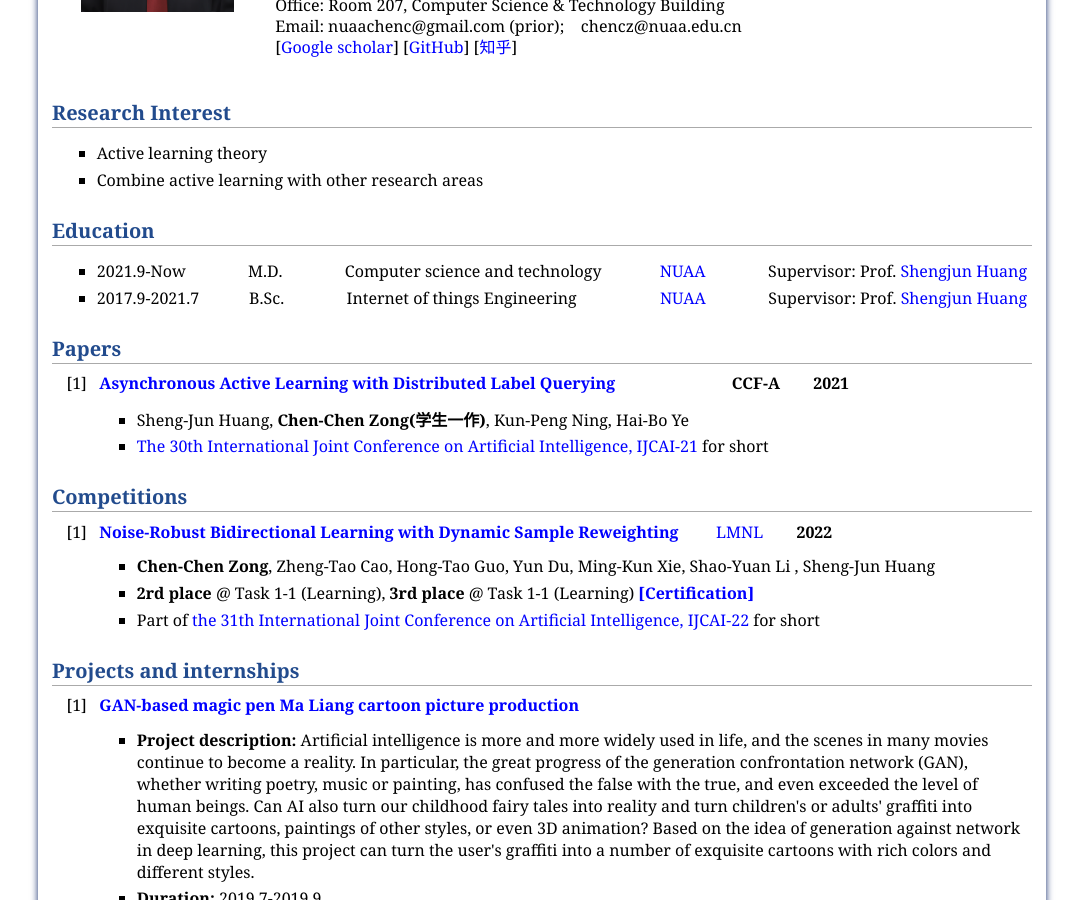
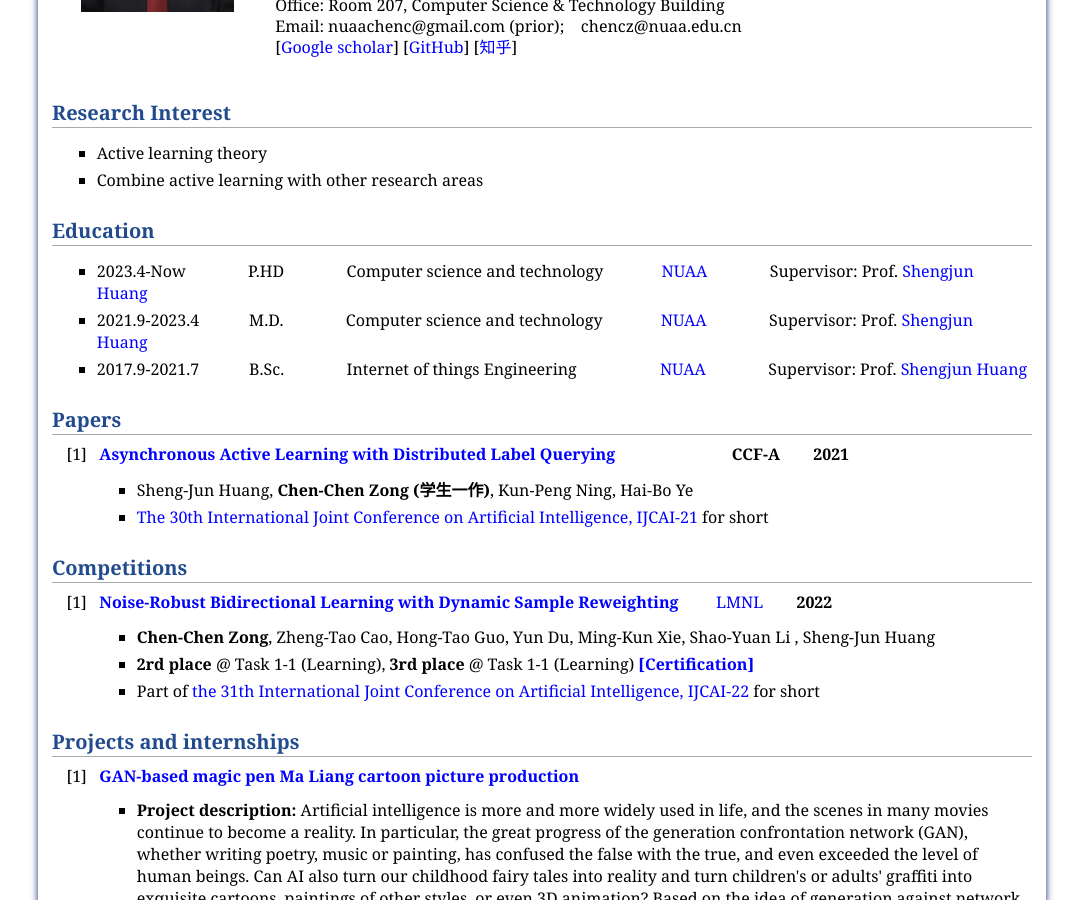
Before and after one commit to ioter-chen/Links_Z.github.io, a Jekyll site: the page index.html, which Jekyll copies as it is, in a window 1280 px wide and 900 px high, scrolled down 330 px. Shown: the whole window, without its empty margins (98-1181 px from the left). Built offline with Jekyll 4.4.1, drawn with Linux system fonts in a browser that asks for light colours.

Commit message:
Update index.html

```diff
--- a/index.html
+++ b/index.html
@@ -89,7 +89,8 @@ Email: nuaachenc@gmail.com (prior); &nbsp;&nbsp; chencz@nuaa.edu.cn <br />
 <A NAME="Education"><h2>Education</h2></A>
 
 <ul>
-    <li>2021.9-Now &nbsp;&nbsp;&nbsp;&nbsp;&nbsp;&nbsp;&nbsp;&nbsp;&nbsp;&nbsp;&nbsp;&nbsp;&nbsp; M.D. &nbsp;&nbsp;&nbsp;&nbsp;&nbsp;&nbsp;&nbsp;&nbsp;&nbsp;&nbsp;&nbsp;&nbsp;&nbsp; Computer science and technology&nbsp;&nbsp;&nbsp;&nbsp;&nbsp;&nbsp;&nbsp;&nbsp;&nbsp;&nbsp;&nbsp;&nbsp;&nbsp; <a href="https://www.nuaa.edu.cn/">NUAA</a> &nbsp;&nbsp;&nbsp;&nbsp;&nbsp;&nbsp;&nbsp;&nbsp;&nbsp;&nbsp;&nbsp;&nbsp;&nbsp; Supervisor: Prof. <a href="http://parnec.nuaa.edu.cn/huangsj/">Shengjun Huang</a> </li>
+    <li>2023.4-Now &nbsp;&nbsp;&nbsp;&nbsp;&nbsp;&nbsp;&nbsp;&nbsp;&nbsp;&nbsp;&nbsp;&nbsp;&nbsp; P.HD &nbsp;&nbsp;&nbsp;&nbsp;&nbsp;&nbsp;&nbsp;&nbsp;&nbsp;&nbsp;&nbsp;&nbsp;&nbsp; Computer science and technology&nbsp;&nbsp;&nbsp;&nbsp;&nbsp;&nbsp;&nbsp;&nbsp;&nbsp;&nbsp;&nbsp;&nbsp;&nbsp; <a href="https://www.nuaa.edu.cn/">NUAA</a> &nbsp;&nbsp;&nbsp;&nbsp;&nbsp;&nbsp;&nbsp;&nbsp;&nbsp;&nbsp;&nbsp;&nbsp;&nbsp; Supervisor: Prof. <a href="http://parnec.nuaa.edu.cn/huangsj/">Shengjun Huang</a> </li>
+    <li>2021.9-2023.4 &nbsp;&nbsp;&nbsp;&nbsp;&nbsp;&nbsp;&nbsp;&nbsp;&nbsp;&nbsp; M.D. &nbsp;&nbsp;&nbsp;&nbsp;&nbsp;&nbsp;&nbsp;&nbsp;&nbsp;&nbsp;&nbsp;&nbsp;&nbsp; Computer science and technology&nbsp;&nbsp;&nbsp;&nbsp;&nbsp;&nbsp;&nbsp;&nbsp;&nbsp;&nbsp;&nbsp;&nbsp;&nbsp; <a href="https://www.nuaa.edu.cn/">NUAA</a> &nbsp;&nbsp;&nbsp;&nbsp;&nbsp;&nbsp;&nbsp;&nbsp;&nbsp;&nbsp;&nbsp;&nbsp;&nbsp; Supervisor: Prof. <a href="http://parnec.nuaa.edu.cn/huangsj/">Shengjun Huang</a> </li>
     <li>2017.9-2021.7 &nbsp;&nbsp;&nbsp;&nbsp;&nbsp;&nbsp;&nbsp;&nbsp;&nbsp;&nbsp; B.Sc. &nbsp;&nbsp;&nbsp;&nbsp;&nbsp;&nbsp;&nbsp;&nbsp;&nbsp;&nbsp;&nbsp;&nbsp;&nbsp; Internet of things Engineering &nbsp;&nbsp;&nbsp;&nbsp;&nbsp;&nbsp;&nbsp;&nbsp;&nbsp;&nbsp;&nbsp;&nbsp;&nbsp;&nbsp;&nbsp;&nbsp;&nbsp;&nbsp; <a href="https://www.nuaa.edu.cn/">NUAA</a> &nbsp;&nbsp;&nbsp;&nbsp;&nbsp;&nbsp;&nbsp;&nbsp;&nbsp;&nbsp;&nbsp;&nbsp;&nbsp; Supervisor: Prof. <a href="http://parnec.nuaa.edu.cn/huangsj/">Shengjun Huang</a> </li>
 
 </ul>
@@ -103,7 +104,7 @@ Email: nuaachenc@gmail.com (prior); &nbsp;&nbsp; chencz@nuaa.edu.cn <br />
 </span>
 </p>
 <ul>
-    <li>Sheng-Jun Huang, <b>Chen-Chen Zong(学生一作)</b>, Kun-Peng Ning, Hai-Bo Ye</li>
+    <li>Sheng-Jun Huang, <b>Chen-Chen Zong (学生一作)</b>, Kun-Peng Ning, Hai-Bo Ye</li>
     <Li><a href="https://ijcai-21.org/">The 30th International Joint Conference on Artificial Intelligence, IJCAI-21</a> for short</Li>
 </ul>
 
```
